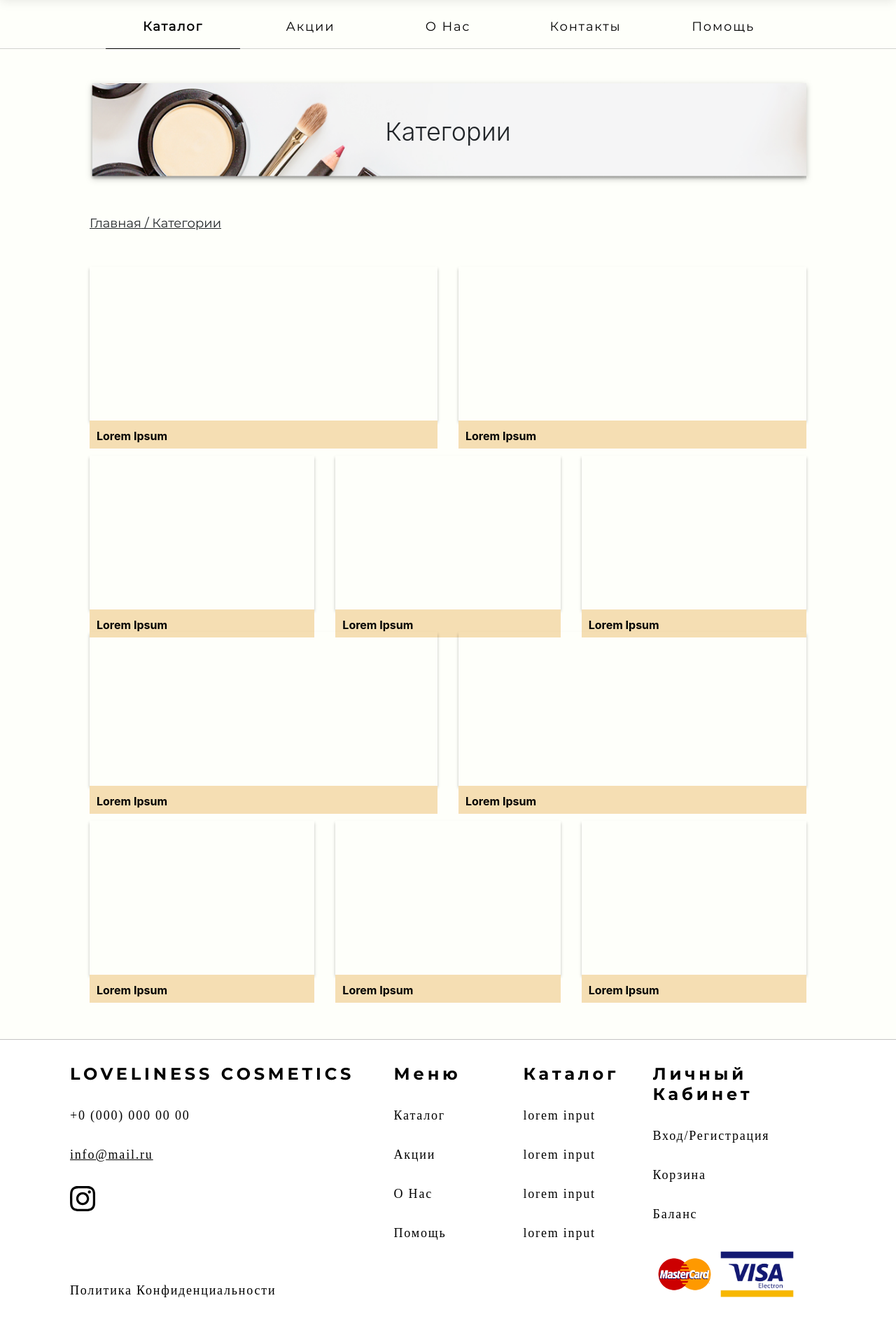
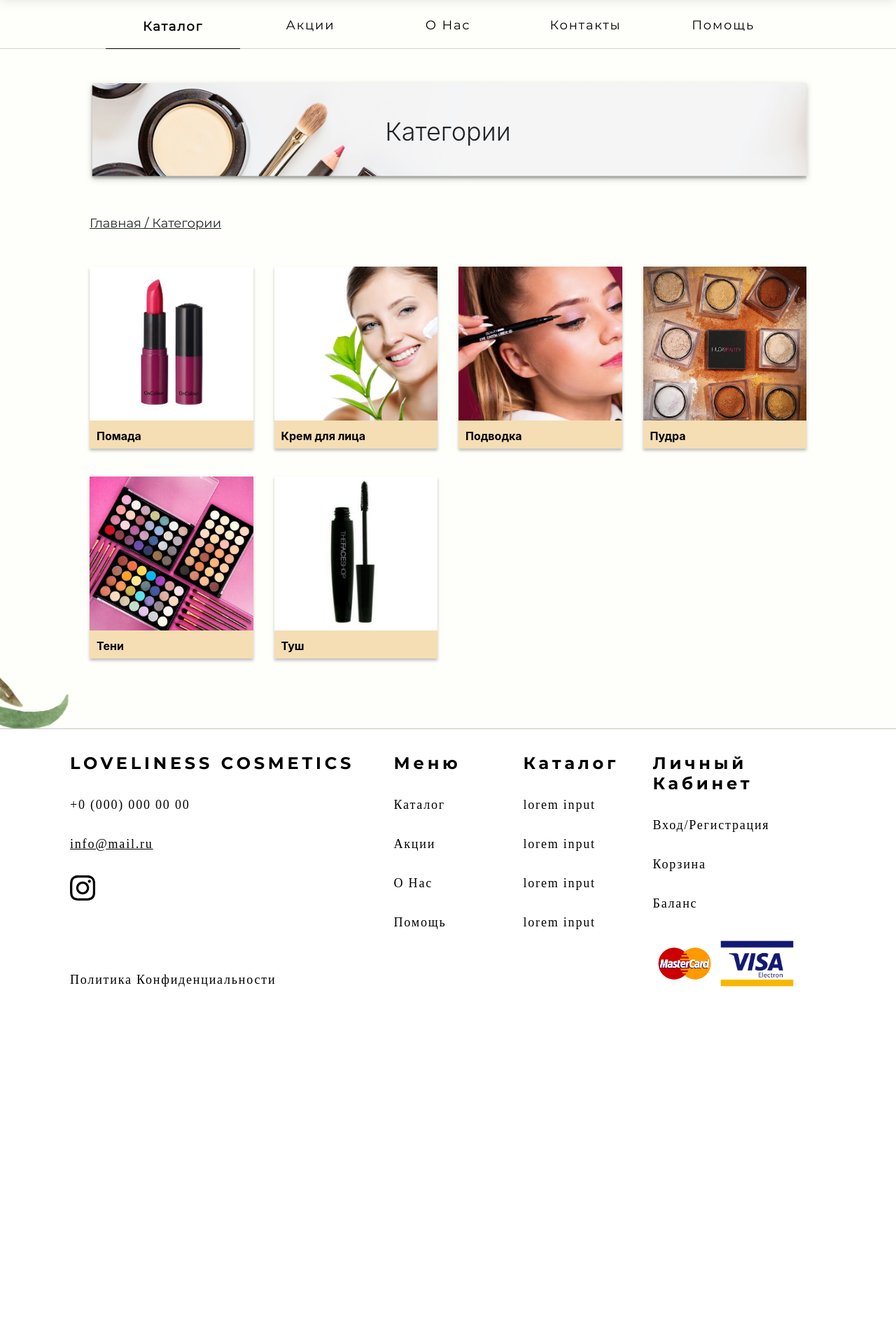
Before and after one commit to XcenaX/Cosmetics-Shop, a Django app: page /categories in a window 1280 px wide. Shown: the part 112-1997 px from the top of the page at 70% size. After the commit the page ends 1522 px from the top, so only its background shows below. Run offline with Django 3.2, Linux system fonts and the light colour scheme; data comes from the database, SQL or seed files in the repository; both versions use the stored data as it was after the commit; some libraries are stand-ins or nearby versions.

Commit message:
Flowers Finnaly

```diff
--- a/market/main/static/css/categories.css
+++ b/market/main/static/css/categories.css
@@ -1,16 +1,11 @@
 .category-item{
     position: relative;
     background-size: cover;
-    box-shadow: 0 3px 4px rgba(0, 0, 0, 0.25);
     width: 100%;
     height: 220px;
-    margin-bottom: 10%;
 }
 
 .category-item-text{
-    position: absolute;
-    bottom: -40;
-    left: 0;
     padding: 10px;
     color: black;
     font-weight: bold;
--- a/market/main/static/css/main.css
+++ b/market/main/static/css/main.css
@@ -273,6 +295,7 @@ html{
 
 .menu-block{
     display: inline-block;
+    vertical-align: top;
     width: 15%;
     font-family: Montserrat-Regular;
     font-style: normal;
@@ -466,6 +489,7 @@ html{
     text-align: center;
     background-color: white;
     border-top: 1px solid #C4C4C4;
+    position: relative;
 }
 
 .footer-element{
@@ -544,18 +568,23 @@ html{
 
 .pic1{
     position: absolute;
-    width: 443.18px;
-    height: 669.96px;
+    width: 400;
+    height: 700px;
     left: 0;
-    top: 1vh;
+    top: 111vh;
 }
 
 .pic2{
     position: absolute;
-    width: 412.56px;
-    height: 367.85px;
-    right: -90px;
-    top: 2vh;
+    width: 400.56px;
+    height: 600px;
+    right: -1px;
+    top: 139vh;
+}
+
+.back-image{
+    width: 100%;
+    height: 100%;
 }
 
 .pic3{
--- a/market/main/static/css/product.css
+++ b/market/main/static/css/product.css
@@ -165,7 +165,7 @@
     border: 1px solid lightgray;
     border-left: none;
     padding: 40px;
-    margin-bottom: 100px;
+    margin-bottom: 40px;
 }
 
 .comment-block-right{
--- a/market/main/templates/base.html
+++ b/market/main/templates/base.html
@@ -76,7 +76,7 @@
                 {% endif %}
             </div>
         </div>
-        <div class="wrap">
+        <div class="wrap" style="position: relative;z-index: 4;">
             <!--header для каждой странички-->
             {% block header %}
 
@@ -104,7 +104,7 @@
                                 <a href="{% url 'main:cart' %}">
                                     <div class="header-icon" id="basket-icon" style="background-image:url('{%static "images/icons/basket.svg" %}')">
                                         <span class="basket-text">
-                                            {{user.balance}}тг
+                                            Корзина
                                         </span>
                                         <div class="basket-count" id="bag_count">
                                             {{bag.count_of_products}}
@@ -248,27 +248,30 @@
 
 
                             <!--содержимое для каждой странички-->
-                            <!-- <div class="info">
-                                <div class="pic1 mobile-none">
-                                    <img src="{% static 'images/flowers/leaf branch 1.png' %}" alt="">
-                                </div>
+                            <div class="info">
 
-                                <div class="pic2 mobile-none">
-                                    <img src="{% static 'images/flowers/branch2 1.png' %}" alt="">
-                                </div>
+                            </div>
 
-                                <div class="pic4 mobile-none">
-                                    <img src="{% static 'images/flowers/6 1.png' %}" alt="">
-                                </div>
-
-                                <div class="pic5 mobile-none">
-                                    <img src="{% static 'images/flowers/branch 1.png' %}" alt="">
-                                </div>
-                            </div>   -->
 
                 {% block content%}
                 {%endblock%}
         </div>
+        <div class="pic1 mobile-none">
+            <img src="{% static 'images/flowers/leaf branch 1.png' %}" class="back-image" alt="">
+        </div>
+
+        <div class="pic2 mobile-none">
+            <img src="{% static 'images/flowers/branch2 1.png' %}" class="back-image" alt="">
+        </div>
+
+        <div class="pic4 mobile-none">
+            <img src="{% static 'images/flowers/6 1.png' %}" class="back-image" alt="">
+        </div>
+
+        <div class="pic5 mobile-none">
+            <img src="{% static 'images/flowers/branch 1.png' %}" class="back-image" alt="">
+        </div>
+
 
     </body>
 {% endblock %}
--- a/market/main/templates/categories.html
+++ b/market/main/templates/categories.html
@@ -32,65 +32,14 @@
         <br><br>
 
         <div class="row">
-            <div class="col-md-6 col-sm-12">
-                <div class="category-item">
-                    <div class="category-item-text">Lorem Ipsum</div>
+            {%for category in all_categories %}
+                <div class="col-md-3 col-sm-12" style="margin-bottom: 40px;">
+                    <div style="box-shadow: 0 3px 4px rgba(0, 0, 0, 0.25);">
+                        <div class="category-item" style="background-image: url('{{category.img_url}}')"></div>
+                        <div class="category-item-text">{{category.name}}</div>
+                    </div>
                 </div>
-            </div>
-             <div class="col-md-6 col-sm-12">
-                <div class="category-item">
-                    <div class="category-item-text">Lorem Ipsum</div>
-                </div>
-            </div>
-        </div>
-
-        <div class="row">
-            <div class="col-md-4 col-sm-12">
-                <div class="category-item">
-                    <div class="category-item-text">Lorem Ipsum</div>
-                </div>
-            </div>
-            <div class="col-md-4 col-sm-12">
-                <div class="category-item">
-                    <div class="category-item-text">Lorem Ipsum</div>
-                </div>
-            </div>
-            <div class="col-md-4 col-sm-12">
-                <div class="category-item">
-                    <div class="category-item-text">Lorem Ipsum</div>
-                </div>
-            </div>
-        </div>
-
-        <div class="row">
-            <div class="col-md-6 col-sm-12">
-                <div class="category-item">
-                    <div class="category-item-text">Lorem Ipsum</div>
-                </div>
-            </div>
-             <div class="col-md-6 col-sm-12">
-                <div class="category-item">
-                    <div class="category-item-text">Lorem Ipsum</div>
-                </div>
-            </div>
-        </div>
-
-        <div class="row">
-            <div class="col-md-4 col-sm-12">
-                <div class="category-item">
-                    <div class="category-item-text">Lorem Ipsum</div>
-                </div>
-            </div>
-            <div class="col-md-4 col-sm-12">
-                <div class="category-item">
-                    <div class="category-item-text">Lorem Ipsum</div>
-                </div>
-            </div>
-            <div class="col-md-4 col-sm-12">
-                <div class="category-item">
-                    <div class="category-item-text">Lorem Ipsum</div>
-                </div>
-            </div>
+            {%endfor%}
         </div>
     </div>
 
--- a/market/main/templates/shares.html
+++ b/market/main/templates/shares.html
@@ -13,8 +13,8 @@
 
 {% endblock %}
 
-{%block catalog%}active-menu{%endblock%}
-{%block catalog_mobile%}active-menu{%endblock%}
+{%block shares%}active-menu{%endblock%}
+{%block shares_mobile%}active-menu{%endblock%}
 
 {% block content %}
     <style>
```
Also changed, not shown: other parts of market/main/static/css/main.css (+46 -5 lines), market/main/static/css/cart.css (+13 -1 lines), market/main/templates/index.html (+9 -7 lines), market/main/templates/product.html (+38 -21 lines), market/db.sqlite3, market/main/static/images/flowers/5 1.png (added), market/main/static/images/flowers/flower 4.png (added).
